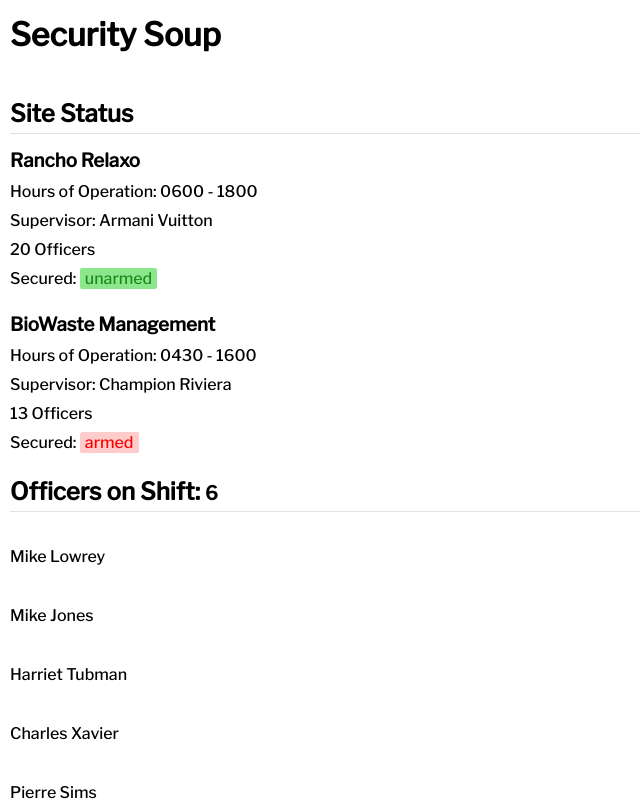
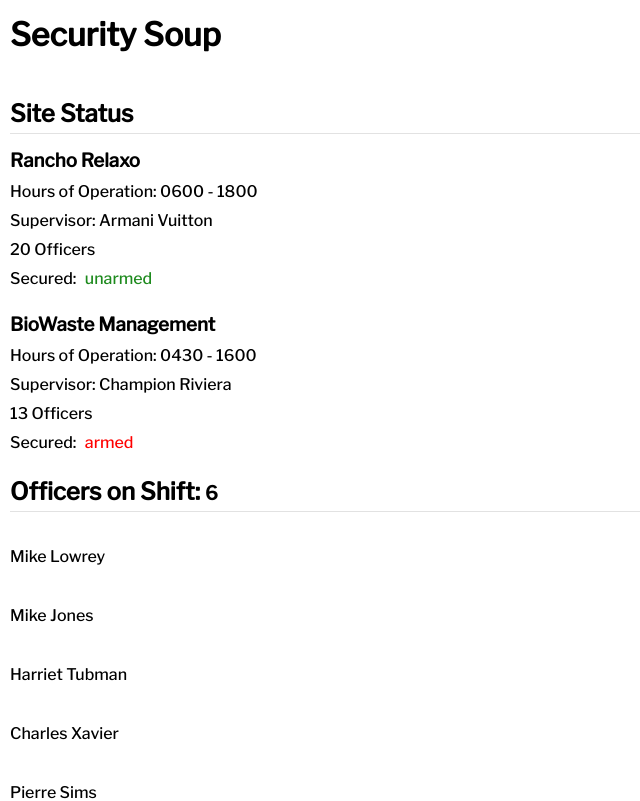
Before and after one commit to chrisvneal/security-soup, a React (Create React App) app: page / in a window 1280 px wide. Shown: the top 801 px of the page, without its empty margins (0-640 px from the left). Built offline with nearby package versions, Linux system fonts and the light colour scheme.

Commit message:
Refactor armed/unarmed color mixin

```diff
--- a/src/styles.scss
+++ b/src/styles.scss
@@ -119,7 +119,6 @@ textarea {
 
 @mixin colorArmed($color) {
   color: $color;
-  background: lighten($color, 40%);
   padding: 1px 5px;
   border-radius: 2px;
 }
```
